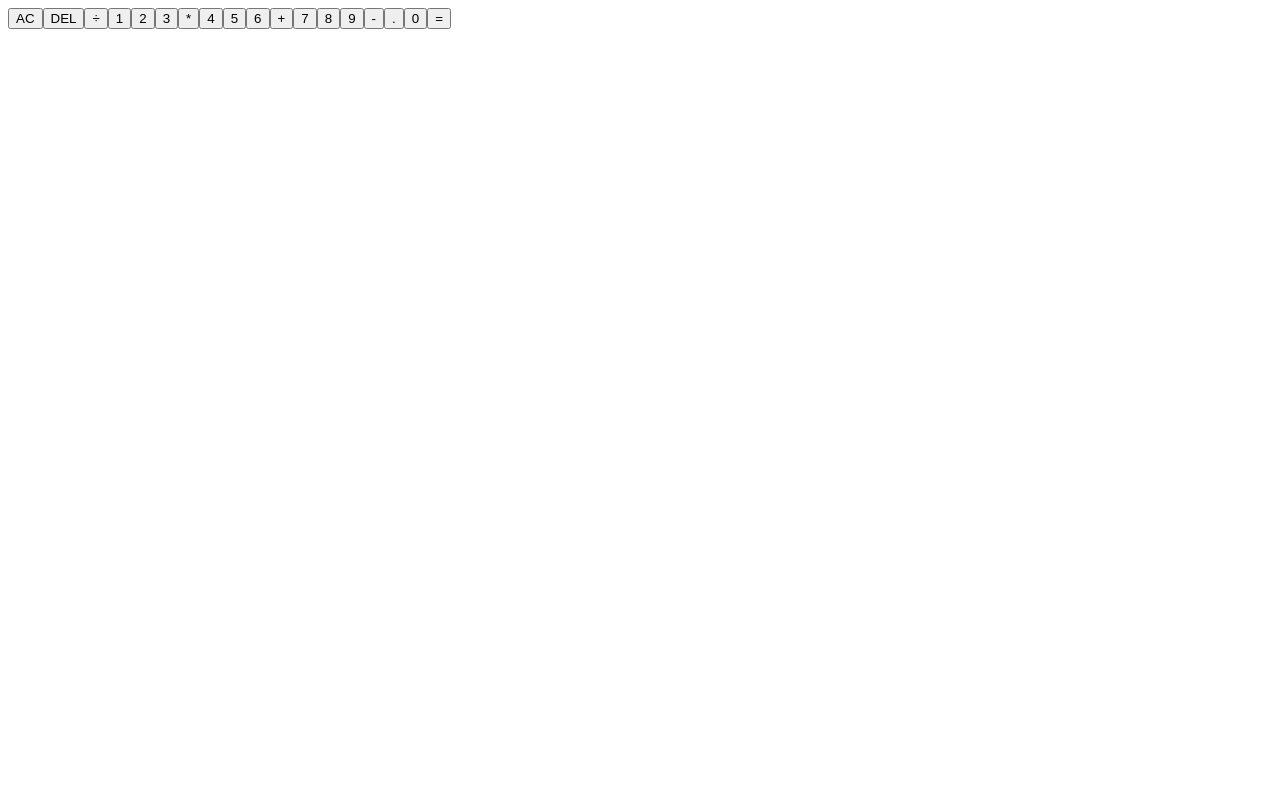
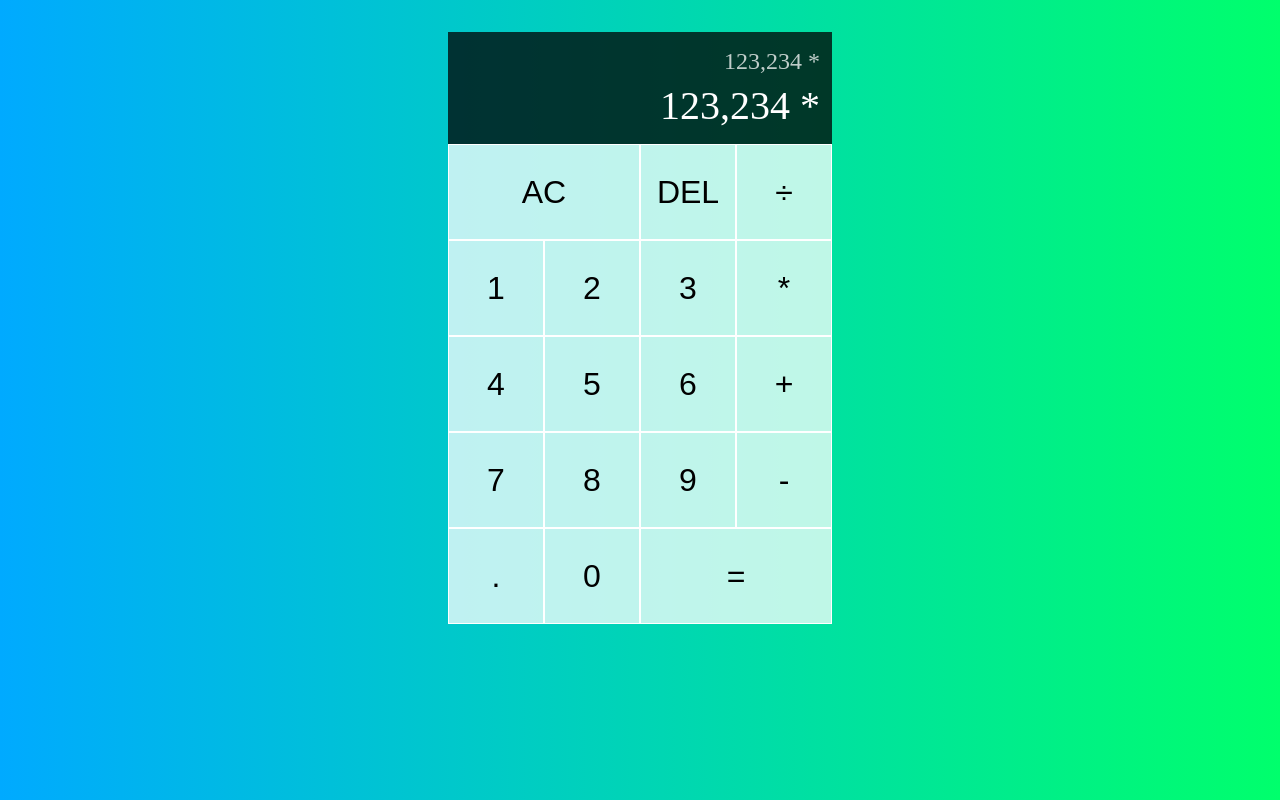
Before and after one commit to victorPaturzo/Calculator-App, a React (Create React App) app in the folder my-app/: page / in a window 1280 px wide. Built offline with nearby package versions, Linux system fonts and the light colour scheme.

Commit message:
Created stylization for calculator app to make it more aesthetic. (VPP)

```diff
--- a/my-app/src/App.js
+++ b/my-app/src/App.js
@@ -1,9 +1,11 @@
+import "./styles.css"
+
 function App() {
   return (
     <div className="calculator-grid">
       <div className="output">
-        <div className="previous-operand"></div>
-        <div className="current-operand"></div>
+        <div className="previous-operand">123,234 *</div>
+        <div className="current-operand">123,234 *</div>
       </div>
       <button className="span-two">AC</button>
       <button>DEL</button>
--- a/my-app/src/styles.css
+++ b/my-app/src/styles.css
@@ -0,0 +1,55 @@
+*, *::before, *::after {
+    box-sizing: border-box;
+}
+
+body {
+    margin: 0;
+    background: linear-gradient(to right, #00AAFF, #00FF6C);
+}
+
+.calculator-grid {
+    display: grid;
+    margin-top: 2rem;
+    justify-content: center;
+    grid-template-columns: repeat(4, 6rem);
+    grid-template-rows: minmax(7rem, auto) repeat(5, 6rem);
+}
+
+.calculator-grid > button {
+    cursor: pointer;
+    font-size: 2rem;
+    border: 1px solid white;
+    outline: none;
+    background-color: rgba(255, 255, 255, .75);
+}
+
+.calculator-grid > button:hover,
+.calculator-grid > button:focus {
+    background-color: rgba(255, 255, 255, .9);
+}
+
+.span-two {
+    grid-column: span 2;
+}
+
+.output {
+    grid-column: 1 / -1;
+    background-color: rgba(0, 0, 0, .75);
+    display: flex;
+    flex-direction: column;
+    align-items: flex-end;
+    justify-content: space-around;
+    padding: .75rem;
+    word-wrap: break-word;
+    word-break: break-all;
+}
+
+.output .previous-operand {
+    color: rgba(255, 255, 255, .75);
+    font-size: 1.5rem;
+}
+
+.output .current-operand {
+    color: white;
+    font-size: 2.5rem
+}
```
